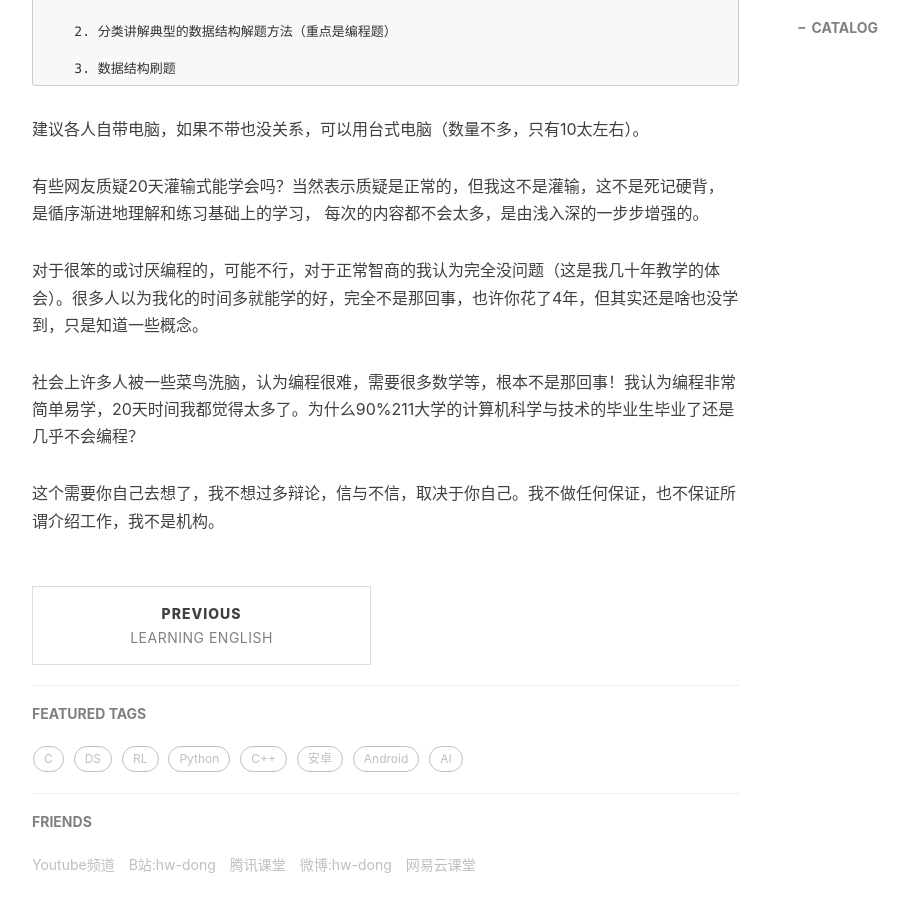
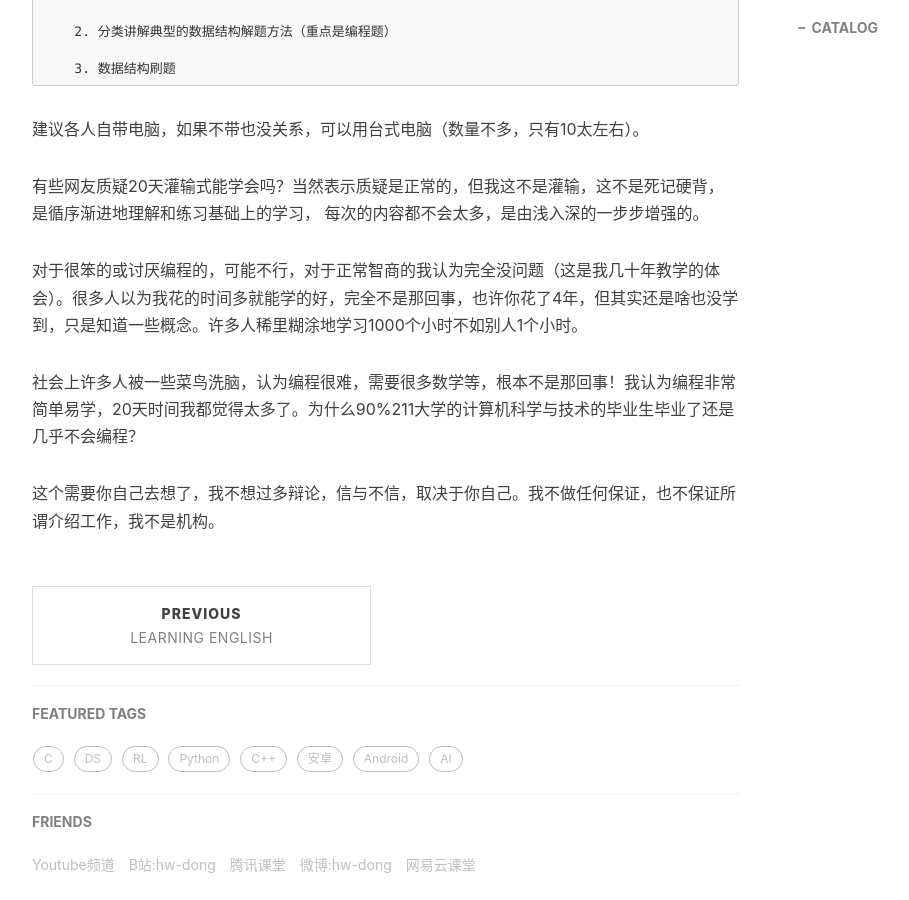
Before and after one commit to xuepro/xuepro.github.io, a Jekyll site: the page built from _posts/2019-05-25-暑期：小白学编程和考研数据结构突击强化班 .md, in a window 1280 px wide and 900 px high, scrolled down 1377 px. Shown: the whole window, without its empty margins (233-1142 px from the left). Built offline with Jekyll 4.4.1, drawn with Linux system fonts in a browser that asks for light colours; nearby versions of some CDN libraries; comment, search, counter and statistics services are not loaded.

Commit message:
Update 2019-05-25-暑期：小白学编程和考研数据结构突击强化班 .md

```diff
--- a/_posts/2019-05-25-暑期：小白学编程和考研数据结构突击强化班 .md
+++ b/_posts/2019-05-25-暑期：小白学编程和考研数据结构突击强化班 .md
@@ -53,7 +53,7 @@ tags:
 有些网友质疑20天灌输式能学会吗？当然表示质疑是正常的，但我这不是灌输，这不是死记硬背，是循序渐进地理解和练习基础上的学习，
 每次的内容都不会太多，是由浅入深的一步步增强的。
 
-对于很笨的或讨厌编程的，可能不行，对于正常智商的我认为完全没问题（这是我几十年教学的体会）。很多人以为我化的时间多就能学的好，完全不是那回事，也许你花了4年，但其实还是啥也没学到，只是知道一些概念。
+对于很笨的或讨厌编程的，可能不行，对于正常智商的我认为完全没问题（这是我几十年教学的体会）。很多人以为我花的时间多就能学的好，完全不是那回事，也许你花了4年，但其实还是啥也没学到，只是知道一些概念。许多人稀里糊涂地学习1000个小时不如别人1个小时。
 
 社会上许多人被一些菜鸟洗脑，认为编程很难，需要很多数学等，根本不是那回事！我认为编程非常简单易学，20天时间我都觉得太多了。为什么90%211大学的计算机科学与技术的毕业生毕业了还是几乎不会编程？
 
```
